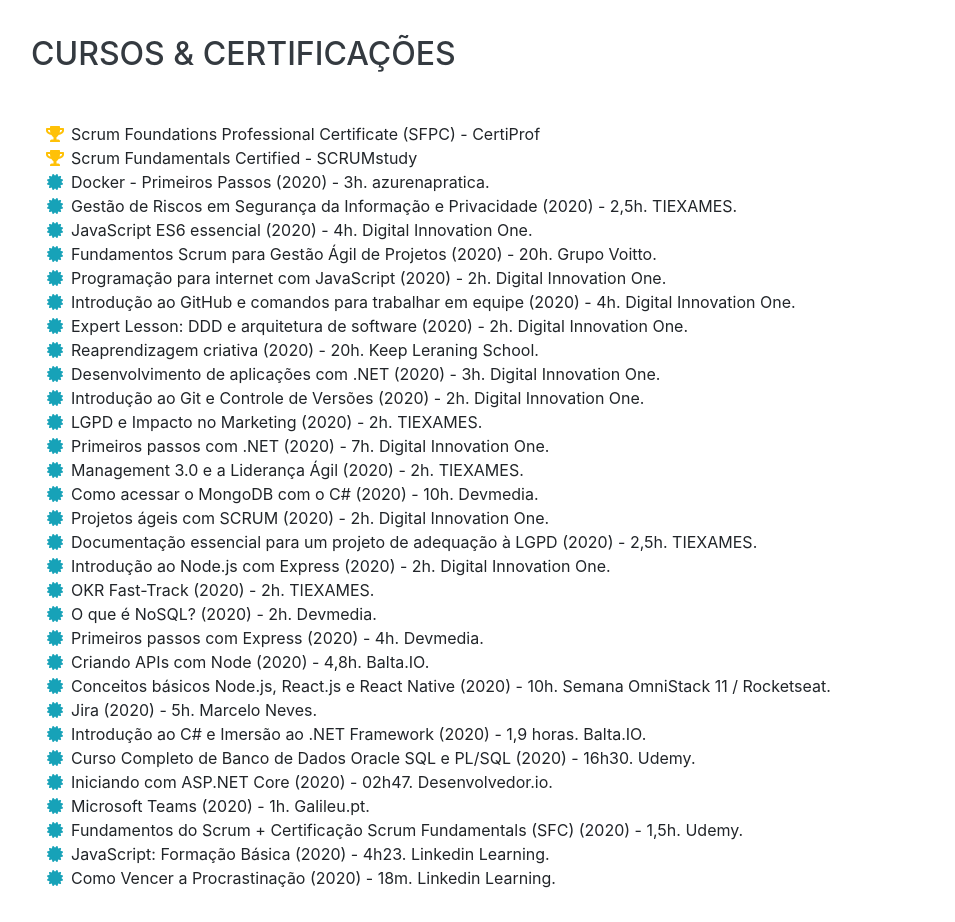
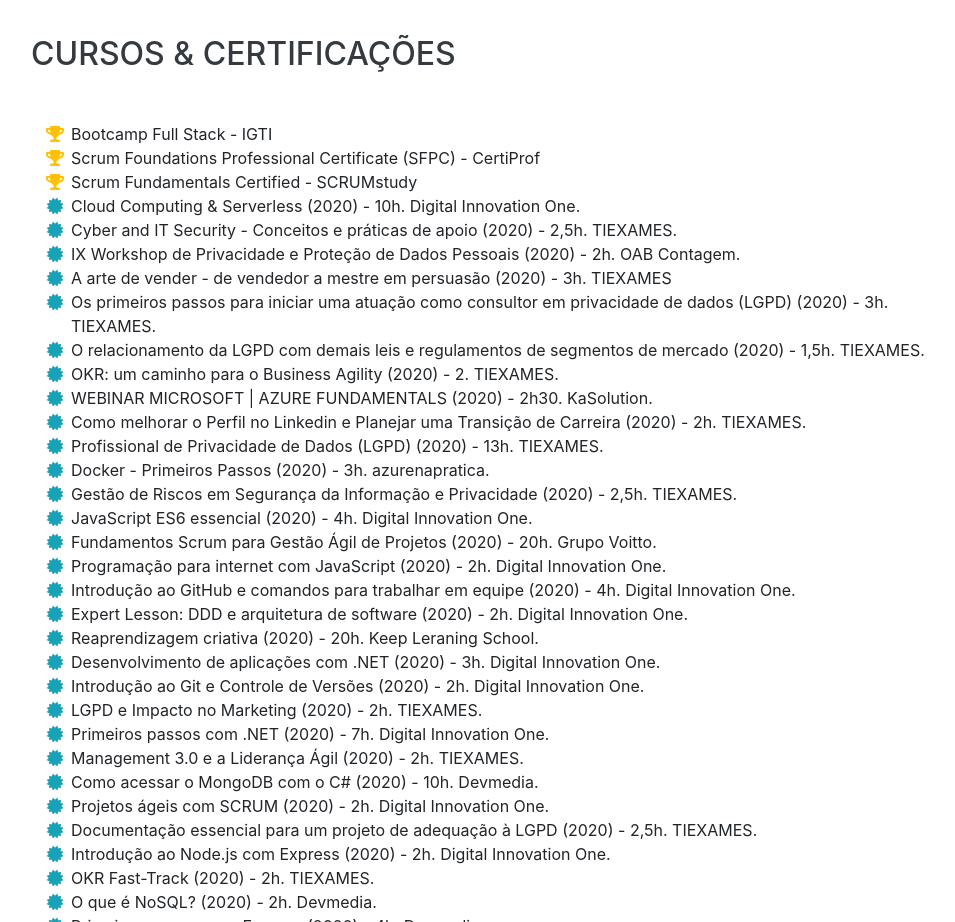
Before and after one commit to jpaalmeida/jpaalmeida.github.io, a website with bundled scripts: page index.html in a window 1280 px wide. Shown: the part 3400-4322 px from the top of the page, without its empty margins (289-1244 px from the left). Built offline with nearby package versions, Linux system fonts and the light colour scheme; a web font is replaced by a local one.

Commit message:
sixth commit - update course

```diff
--- a/index.html
+++ b/index.html
@@ -234,22 +234,82 @@
       <div class="w-100">
         <h2 class="mb-5">Cursos & Certificações</h2>
         <ul class="fa-ul mb-0">
+
           <li>
             <i class="fa-li fa fa-trophy text-warning"></i>
-            Scrum Foundations Professional Certificate (SFPC) - CertiProf</li>
-          <li>
+            Bootcamp Full Stack - IGTI
+          </li>
+
           <li>
             <i class="fa-li fa fa-trophy text-warning"></i>
-            Scrum Fundamentals Certified - SCRUMstudy</li>
+            Scrum Foundations Professional Certificate (SFPC) - CertiProf
+          </li>
+
           <li>
+            <i class="fa-li fa fa-trophy text-warning"></i>
+            Scrum Fundamentals Certified - SCRUMstudy
+          </li>
+
           <li>
-          <i class="fa-li fa fa-certificate text-info"></i>
-              Docker - Primeiros Passos (2020) - 3h. azurenapratica.
-            </li>
+            <i class="fa-li fa fa-certificate text-info"></i>
+            Cloud Computing & Serverless (2020) - 10h. Digital Innovation One.
+          </li>
+
+          <li>
+            <i class="fa-li fa fa-certificate text-info"></i>
+            Cyber and IT Security - Conceitos e práticas de apoio (2020) - 2,5h. TIEXAMES.
+          </li>
+
+          <li>
+            <i class="fa-li fa fa-certificate text-info"></i>
+            IX Workshop de Privacidade e Proteção de Dados Pessoais (2020) - 2h. OAB Contagem.
+          </li>
+
+          <li>
+            <i class="fa-li fa fa-certificate text-info"></i>
+            A arte de vender - de vendedor a mestre em persuasão (2020) - 3h. TIEXAMES
+          </li>
+
+          <li>
+            <i class="fa-li fa fa-certificate text-info"></i>
+            Os primeiros passos para iniciar uma atuação como consultor em privacidade de dados (LGPD) (2020) - 3h. TIEXAMES.
+          </li>
+
+          <li>
+            <i class="fa-li fa fa-certificate text-info"></i>
+            O relacionamento da LGPD com demais leis e regulamentos de segmentos de mercado (2020) - 1,5h. TIEXAMES.
+          </li>
+
+          <li>
+            <i class="fa-li fa fa-certificate text-info"></i>
+            OKR: um caminho para o Business Agility (2020) - 2. TIEXAMES.
+          </li>
+
+          <li>
+            <i class="fa-li fa fa-certificate text-info"></i>
+            WEBINAR MICROSOFT | AZURE FUNDAMENTALS (2020) - 2h30. KaSolution.
+          </li>
+
+          <li>
+            <i class="fa-li fa fa-certificate text-info"></i>
+            Como melhorar o Perfil no Linkedin e Planejar uma Transição de Carreira (2020) - 2h. TIEXAMES.
+          </li>
+
+          <li>
+            <i class="fa-li fa fa-certificate text-info"></i>
+            Profissional de Privacidade de Dados (LGPD) (2020) - 13h. TIEXAMES.
+          </li>
+
+          <li>
+            <i class="fa-li fa fa-certificate text-info"></i>
+            Docker - Primeiros Passos (2020) - 3h. azurenapratica.
+          </li>
+
           <li>
             <i class="fa-li fa fa-certificate text-info"></i>
             Gestão de Riscos em Segurança da Informação e Privacidade (2020) - 2,5h. TIEXAMES.
           </li>
+
           <li>
             <i class="fa-li fa fa-certificate text-info"></i>
             JavaScript ES6 essencial (2020) - 4h. Digital Innovation One.
```
